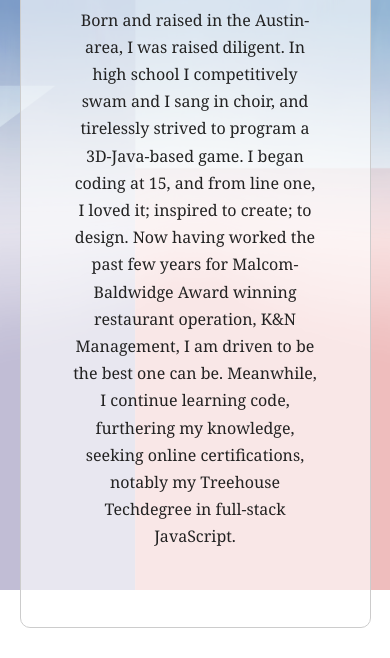
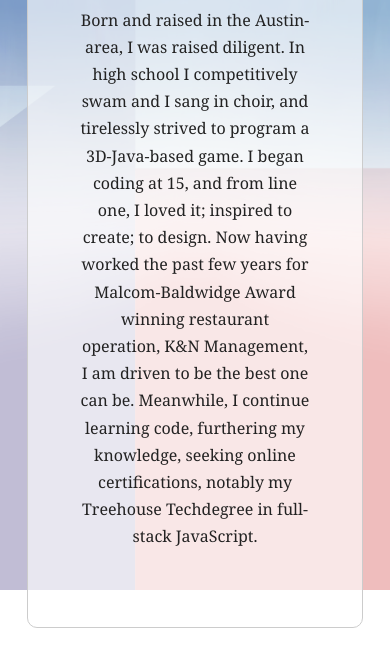
Before and after one commit to jordan-m-stokes/Website-Resume, a plain HTML site: page index.html in a window 390 px wide. Shown: the part 254-912 px from the top of the page. Drawn offline with Linux system fonts and the light colour scheme.

Commit message:
shrinked mobile card layout

```diff
--- a/styling/universal.css
+++ b/styling/universal.css
@@ -139,8 +139,8 @@ a:visited {
 
     .section {
         margin-top: 125px;
-        margin-left: 5%;
-        margin-right: 5%;
+        margin-left: 7%;
+        margin-right: 7%;
         padding: 60px 52px;
     }
 
```
